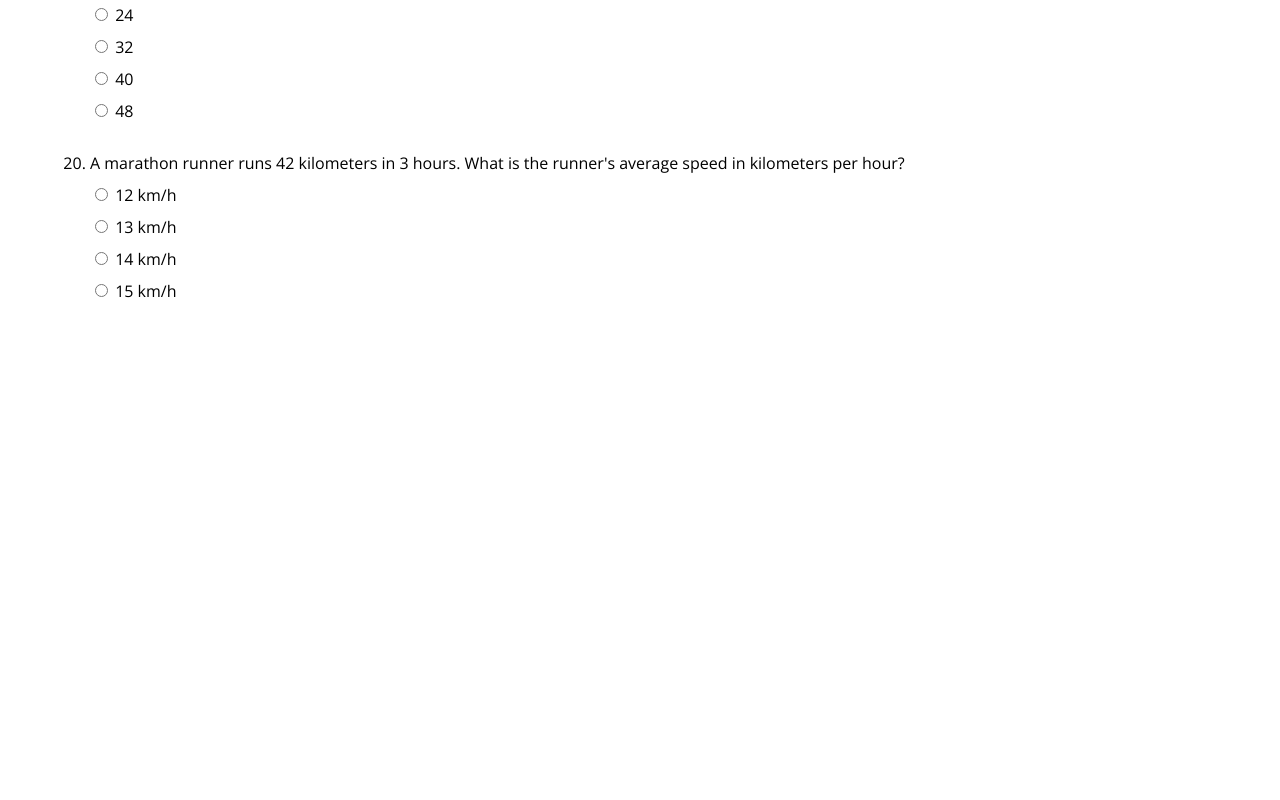
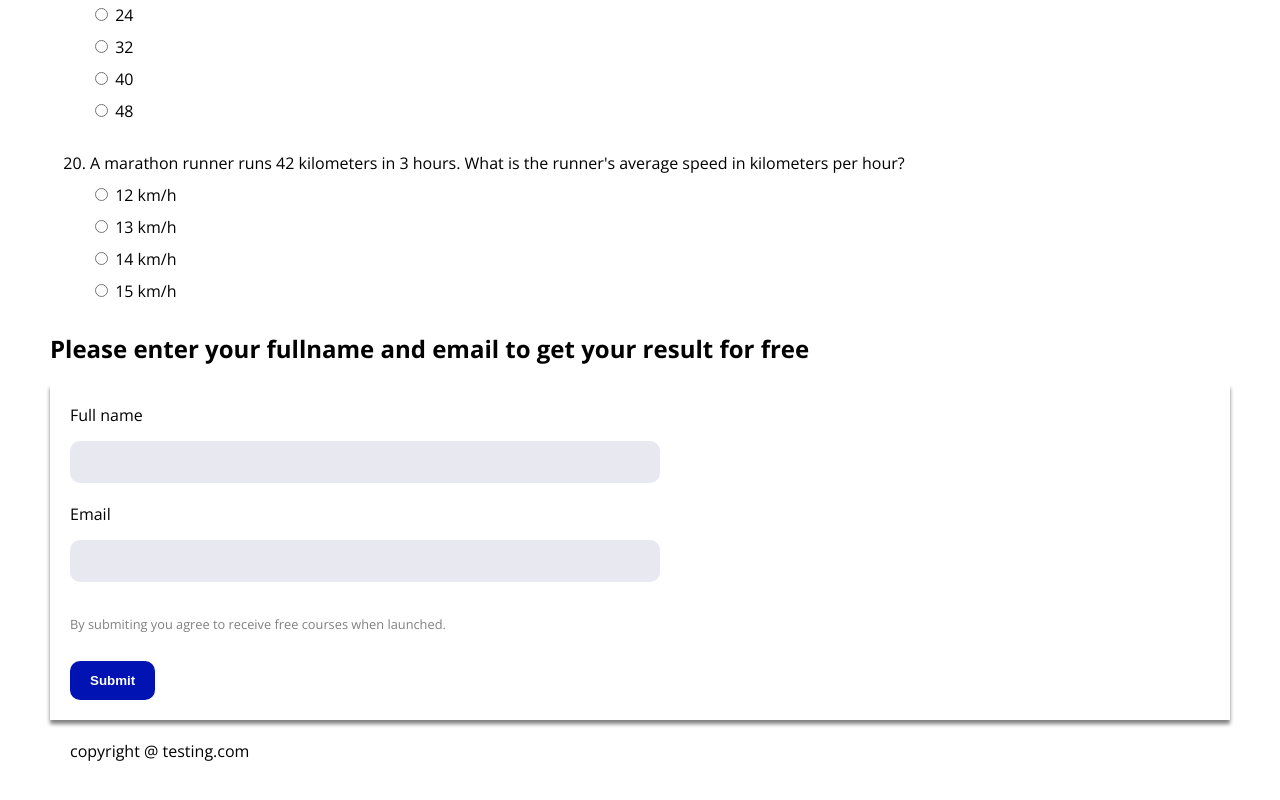
Before and after one commit to ddkogit/simpleiq, a React (Vite) app: page /testpage in a window 1280 px wide. Shown: the part 3466-4266 px from the top of the page. Before the commit the page ends 3828 px from the top, so only its background shows below. Built offline with nearby package versions, Linux system fonts and the light colour scheme; the HTML template or start-up script is replaced by a standard one.

Commit message:
Auto email added

```diff
--- a/package.json
+++ b/package.json
@@ -10,6 +10,7 @@
     "preview": "vite preview"
   },
   "dependencies": {
+    "emailjs-com": "^3.2.0",
     "react": "^18.2.0",
     "react-dom": "^18.2.0",
     "react-router-dom": "^6.24.1"
--- a/src/App.jsx
+++ b/src/App.jsx
@@ -4,6 +4,7 @@ import Navbar from "./components/Navbar";
 import Homepage from "./pages/Homepage";
 import { Routes, Route } from "react-router-dom";
 import Testpage from "./pages/Testpage";
+import Footer from "./components/Footer";
 
 
 function App() {
@@ -47,6 +48,7 @@ function shuffleArray(array) {
         <Route path="/" element={<Homepage />} />
         <Route path="/testpage" element={<Testpage randomQuestions={randomQuestions} totalpoint={totalpoint} setTotalpoint={setTotalpoint} />} />
       </Routes>
+      <Footer />
 
     </>
   );
--- /dev/null
+++ b/src/components/Footer.css
@@ -0,0 +1,3 @@
+.footermain{
+    padding: 20px;
+}
--- /dev/null
+++ b/src/components/Footer.jsx
@@ -0,0 +1,11 @@
+import React from 'react'
+import "./Footer.css"
+const Footer = () => {
+  return (
+    <div className='footermain'>
+        copyright @ testing.com
+    </div>
+  )
+}
+
+export default Footer
--- a/src/components/SingleQuestion.jsx
+++ b/src/components/SingleQuestion.jsx
@@ -1,7 +1,15 @@
 import React, { useState } from "react";
 import "./SingleQuestion.css";
+
+import emailjs from "emailjs-com"
+
 const SingleQuestion = ({ item, totalpoint, setTotalpoint }) => {
   const [disable, setDisable] = useState(false);
+
+  const FormComponent =()=>{
+
+  }
+
   const handleAnswer = (e) => {
     const asnwer = e.target.value;
     if (asnwer == item.answer) {
--- /dev/null
+++ b/src/components/SubmitForm.css
@@ -0,0 +1,22 @@
+.submitform{
+    padding: 20px;
+    display: flex;
+    flex-direction: column;
+    gap: 15px;
+    box-shadow: 0 4px 4px gray;
+    align-items: flex-start;
+}
+.forminput{
+
+padding: 10px;
+border-radius: 10px;
+border: none;
+width: 50%;
+background-color: rgb(232, 232, 240);
+margin-bottom: 5px;
+font-size: 1.2rem;
+}
+.terms{
+    color: gray;
+    font-size: .8rem;
+}
--- /dev/null
+++ b/src/components/SubmitForm.jsx
@@ -0,0 +1,67 @@
+import React, { useEffect, useState } from "react";
+import "./SubmitForm.css";
+import Button from "./Button";
+import  emailjs from "emailjs-com"
+
+const SubmitForm = ({ totalpoint }) => {
+  const [formData, setFormData] = useState({
+    name: "",
+    email: "",
+    totalpoint:totalpoint,
+
+  });
+  useEffect(() => {
+    setFormData(prevFormData => ({
+      ...prevFormData,
+      totalpoint: totalpoint,
+    }));
+  }, [totalpoint]);
+
+
+  const handleChange =(e)=>{
+    const {name, value} = e.target;
+
+    setFormData({
+      ...formData,[name]:value,
+    })
+  }
+
+  const handleClick =(e)=>{
+    e.preventDefault();
+
+    emailjs.send(
+      'service_og9raac',
+      'template_odzdd7y',
+      formData,
+      'TcCmd8oi0jJMOiCeu'
+    )
+    .then((response) => {
+      console.log('Success:', response.status, response.text);
+    })
+    .catch((error) => {
+      console.error('Error:', error);
+    });
+    console.log("clicked")
+  };
+
+
+    return (
+      <div>
+      <form className="submitform">
+        <label  htmlFor="name">Full name</label>
+        <input name="name" onChange={handleChange} value={formData.name} required className="forminput" type="text" id="name" />
+        <label htmlFor="email">Email</label>
+        <input name="email" onChange={handleChange} value={formData.email} required className="forminput" type="email" id="email" />
+
+        <p className="terms">
+          By submiting you agree to receive free courses when launched.
+        </p>
+
+        <Button text="Submit"  type="primary"  handleClick={handleClick} />
+      </form>
+    </div>
+  );
+}
+
+
+export default SubmitForm;
--- a/src/pages/Homepage.jsx
+++ b/src/pages/Homepage.jsx
@@ -6,13 +6,15 @@ const Homepage = () => {
   return (
     <main className='homemain'>
       <h1 className='homeheading'>
-        Test Your IQ With Simple IQ for Free
+        Test Your IQ With Simple IQ Simulation
       </h1>
     <section className='rules'>
     <ul>
       <li>There are 20 questions in random difficulty.</li>
       <li>Select one right answer out of four options.</li>
-      <li>Submit and get your IQ Score for free.</li>
+      <li>Submit and get your  Score for free.</li>
+      <li>This is not certiied IQ test but will help you get estimate</li>
+      <li>In future we will update the site with learning material and different tests.</li>
     </ul>
     </section>
     <Link  to="/testpage">
--- a/src/pages/Testpage.jsx
+++ b/src/pages/Testpage.jsx
@@ -2,6 +2,8 @@ import React from 'react'
 import Navbar from '../components/Navbar'
 import SingleQuestion from '../components/SingleQuestion'
 import "./Testpage.css"
+import Button from '../components/Button'
+import SubmitForm from '../components/SubmitForm'
 
 const Testpage = ({randomQuestions,totalpoint,setTotalpoint}) => {
   return (
@@ -15,6 +17,13 @@ const Testpage = ({randomQuestions,totalpoint,setTotalpoint}) => {
     </div>
    ))}
    </ol>
+
+   <h2>
+    Please enter your fullname and email to get your result for free
+   </h2>
+
+   <SubmitForm totalpoint={totalpoint}/>
+
     </div>
   )
 }
```
Also changed, not shown: src/pages/Testpage.css (line endings or trailing spaces), 1 other file (tests, documents, lock files or other folders).
